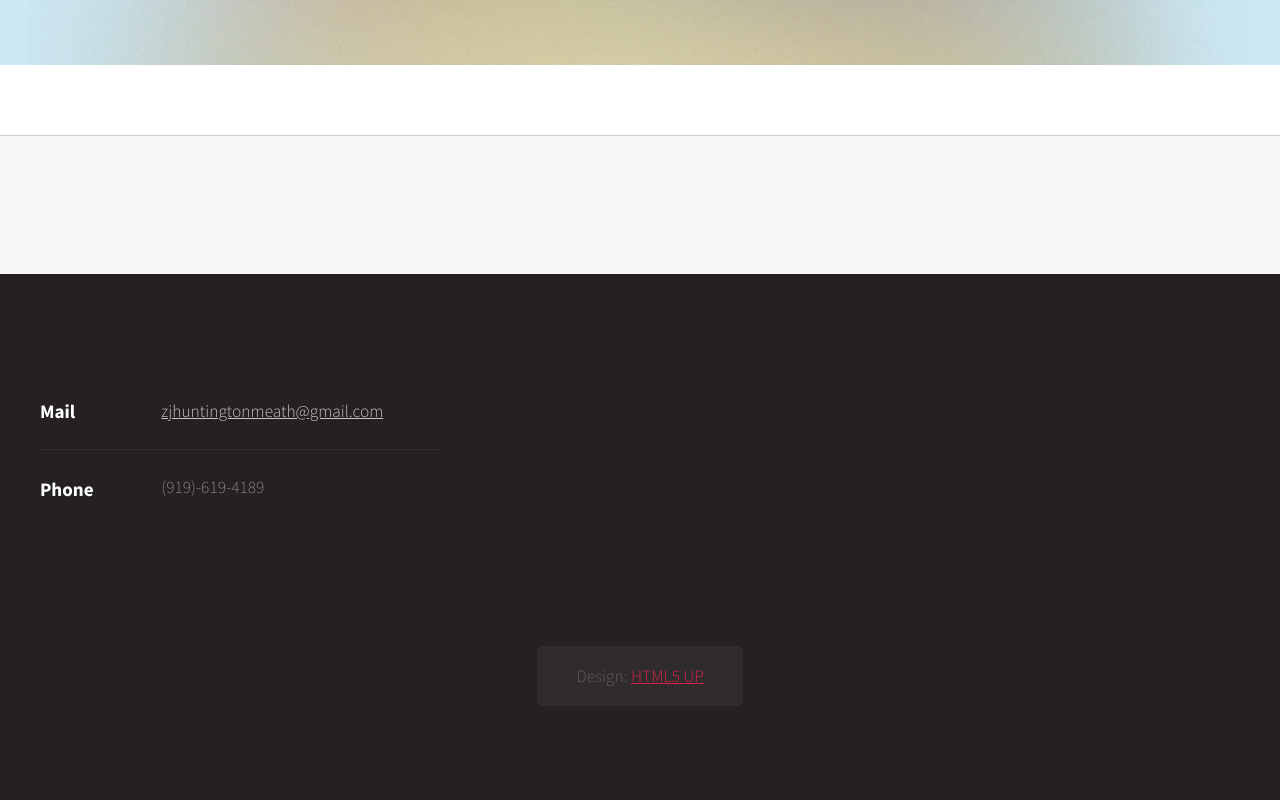
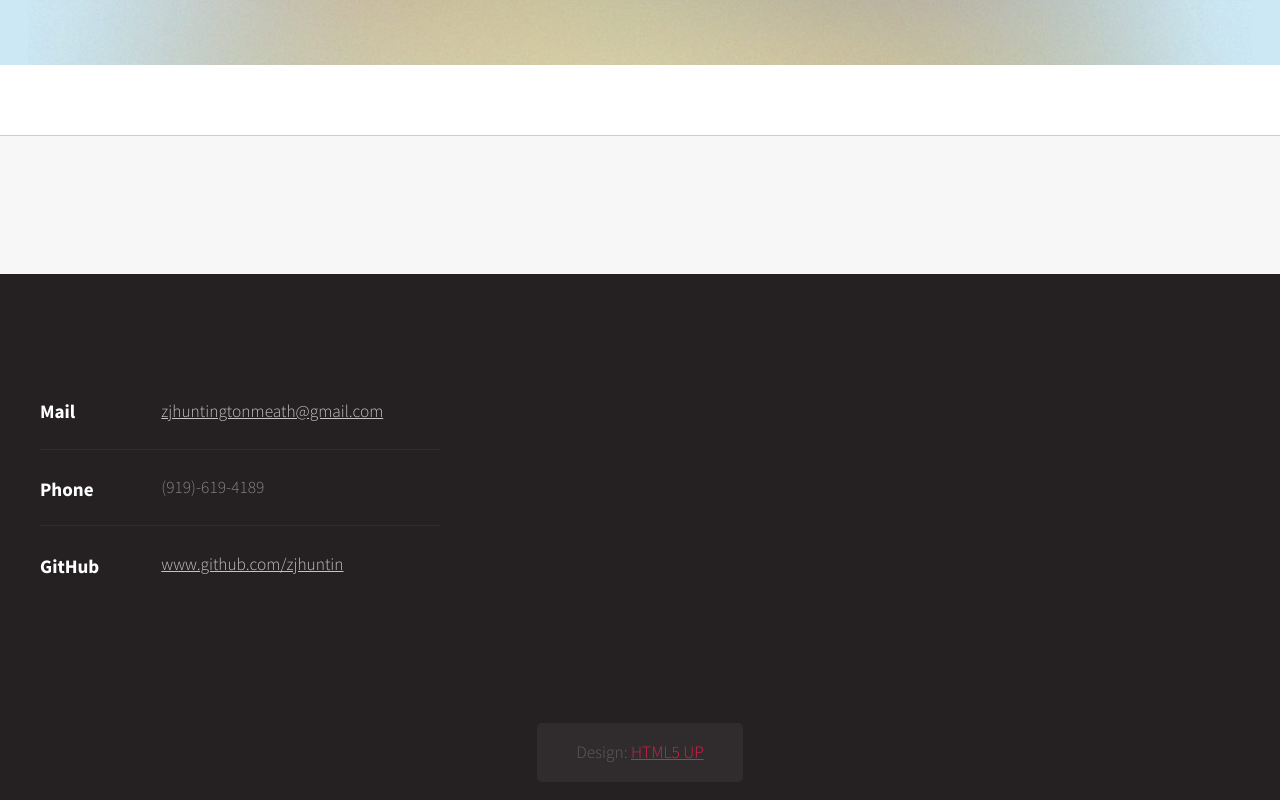
Before and after one commit to zjhuntin/zjhuntin.github.io, a plain HTML site: page index.html in a window 1280 px wide. Shown: the part 565-1365 px from the top of the page. Before the commit the page ends 1307 px from the top, so only its background shows below. Drawn offline with Linux system fonts and the light colour scheme.

Commit message:
Added github link.

```diff
--- a/index.html
+++ b/index.html
@@ -81,6 +81,11 @@
 							<h3>Phone</h3>
 							<p>(919)-619-4189</p>
 						</li>
+						<li>
+							<h3>GitHub</h3>
+							<p><a href="https://www.github.com/zjhuntin">www.github.com/zjhuntin</a>
+							</p>
+						</li>
 					</ul>
 				</section>
 			</div>
```
